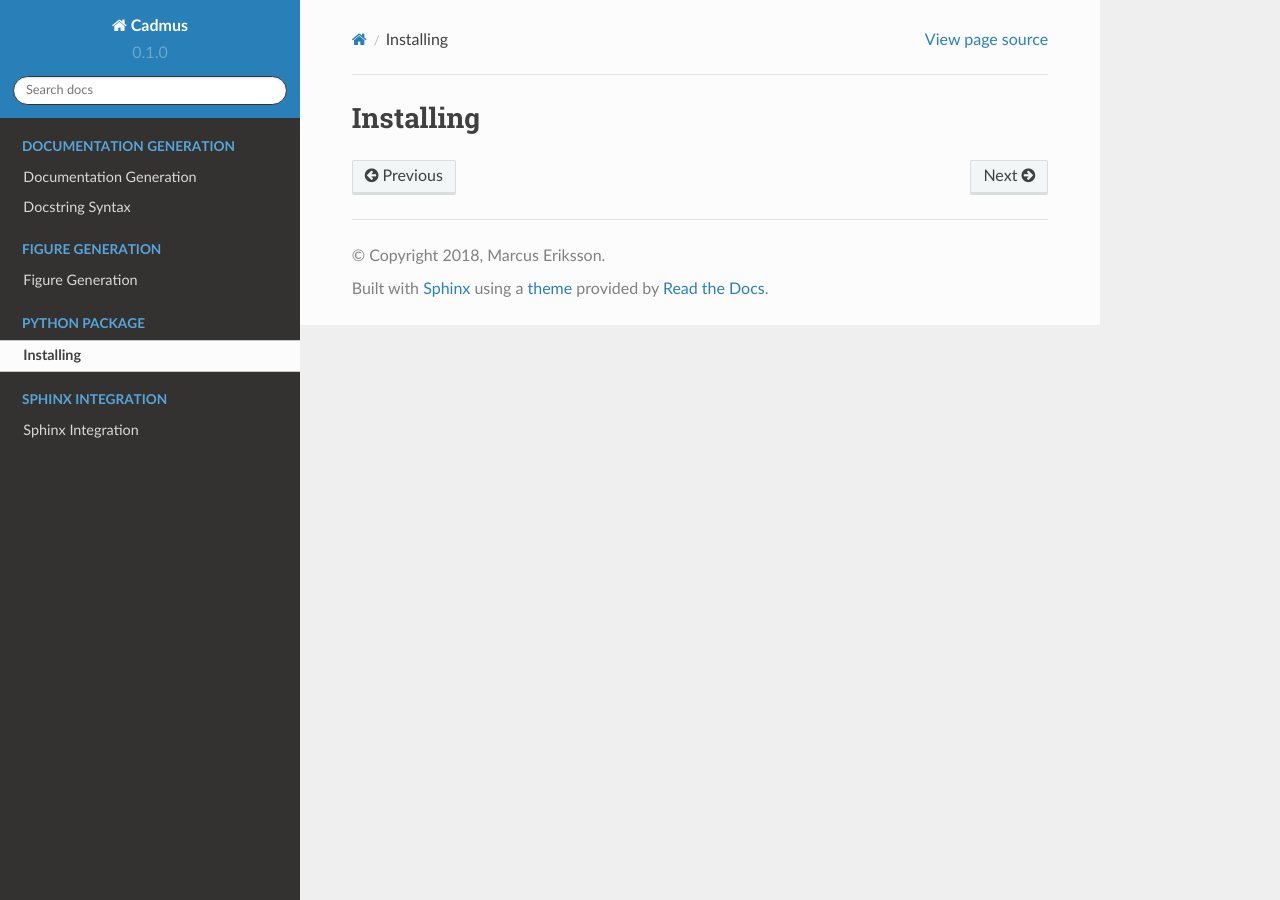
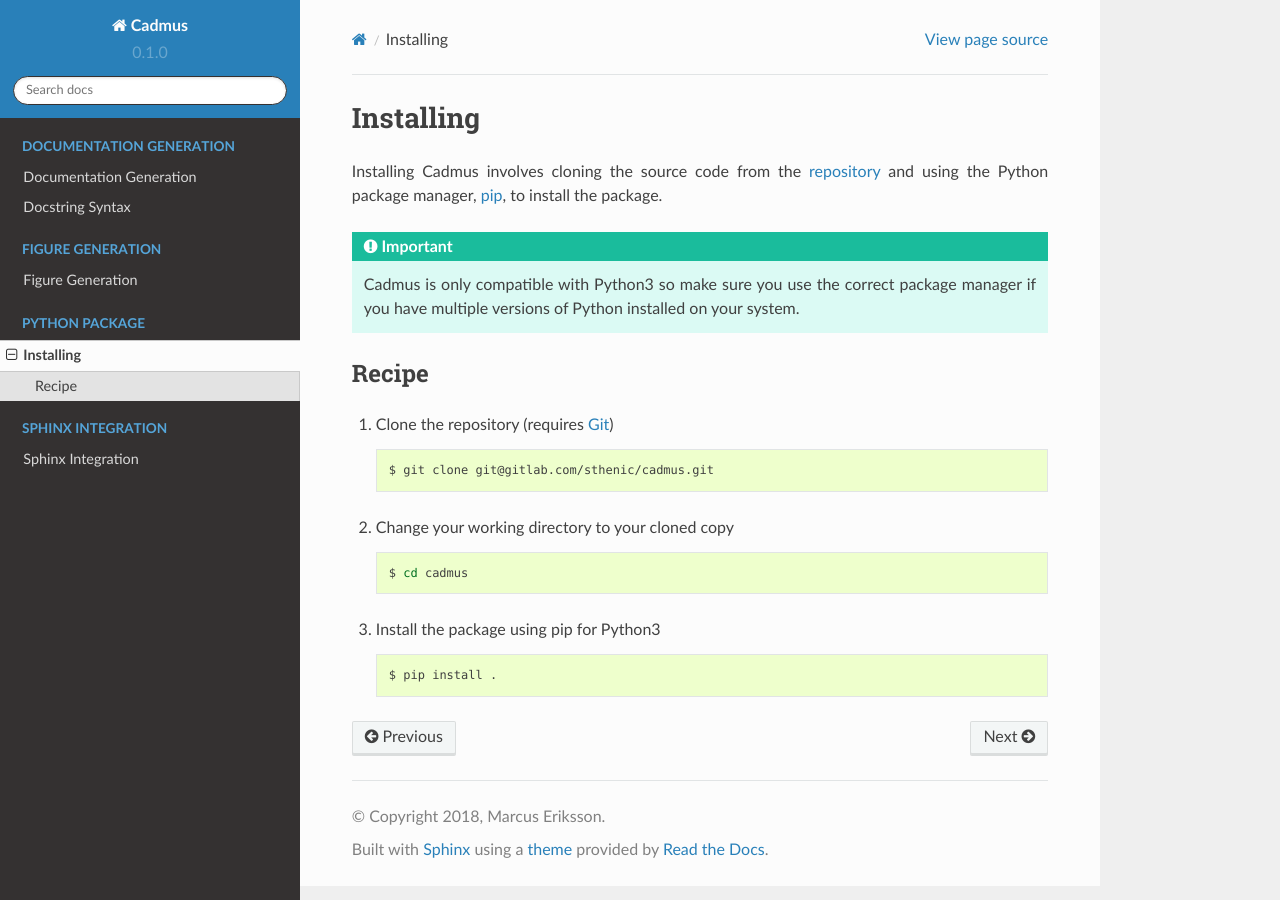
Before and after one commit to sthenic/cadmus, a Sphinx documentation site: the page built from doc/_source/python/installing.rst, in a window 1280 px wide. Built offline with Sphinx 7.4.7 and the Read the Docs theme 2.0.0, drawn with Linux system fonts in a browser that asks for light colours.

Commit message:
doc: draft installation guide.

```diff
--- a/doc/_source/python/installing.rst
+++ b/doc/_source/python/installing.rst
@@ -3,3 +3,38 @@
 **********
 Installing
 **********
+
+Installing Cadmus involves cloning the source code from the `repository`_ and
+using the Python package manager, `pip`_, to install the package.
+
+.. _repository: http://gitlab.com/sthenic/cadmus
+.. _pip: https://pypi.python.org/pypi/pip/
+
+.. important::
+
+    Cadmus is only compatible with Python3 so make sure you use the correct
+    package manager if you have multiple versions of Python installed on your
+    system.
+
+Recipe
+------
+
+1. Clone the repository (requires `Git`_)
+
+   .. code-block:: bash
+
+       $ git clone git@gitlab.com/sthenic/cadmus.git
+
+2. Change your working directory to your cloned copy
+
+   .. code-block:: bash
+
+       $ cd cadmus
+
+3. Install the package using pip for Python3
+
+   .. code-block:: bash
+
+       $ pip install .
+
+.. _git: https://git-scm.com/
```
